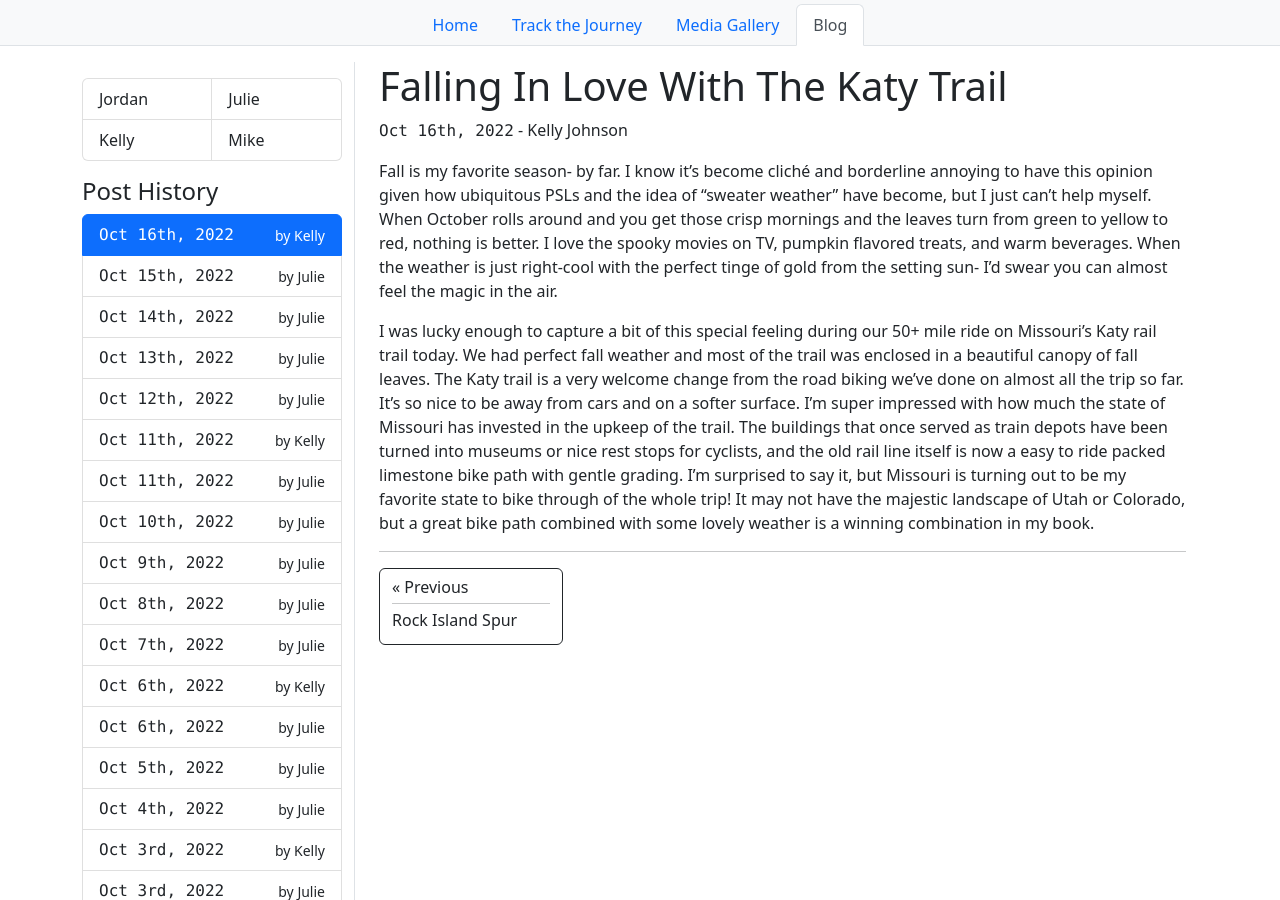
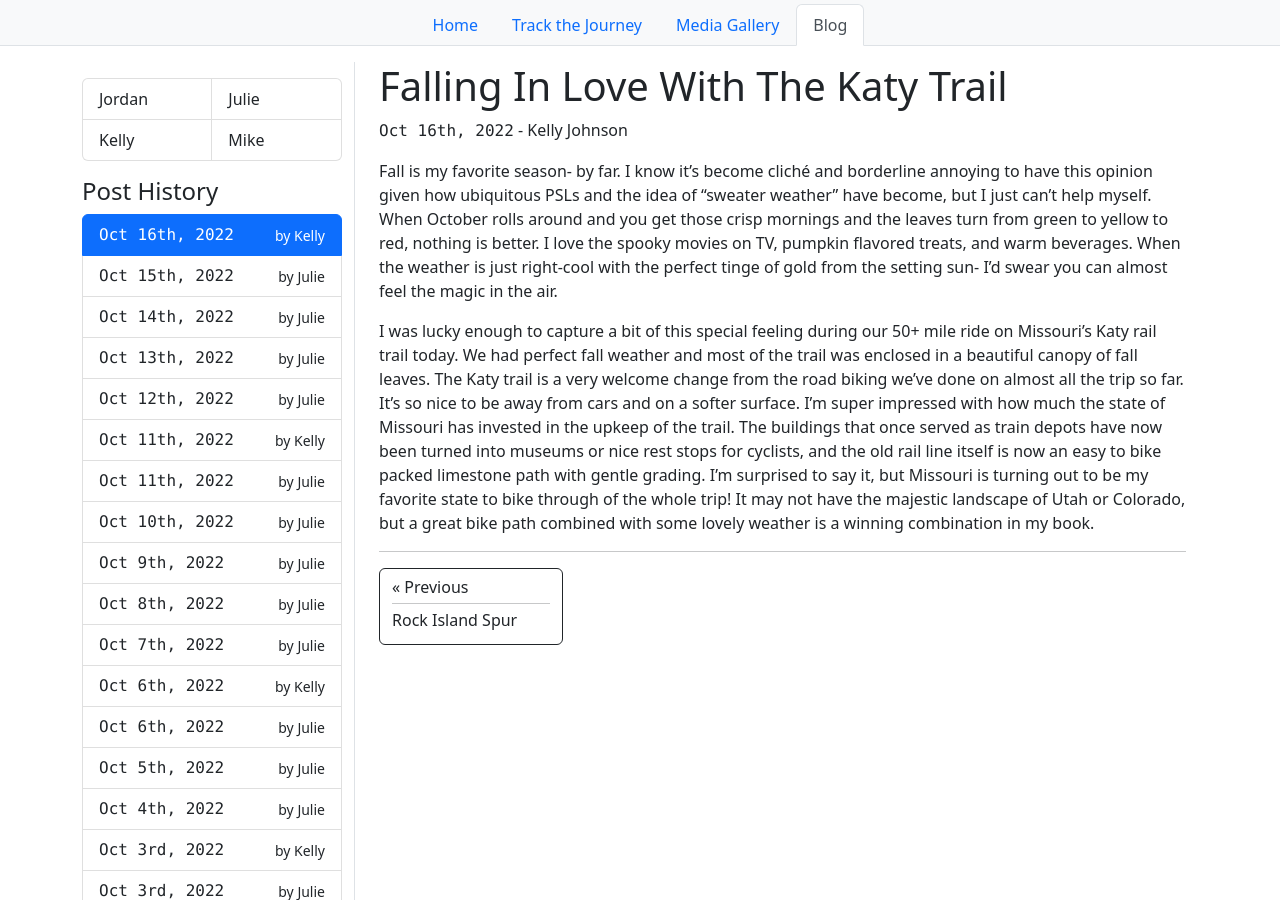
Before and after one commit to mdeanjones/bike-across-america, a Jekyll site: the page built from site/blog/kelly/_posts/2022-10-16-FALLing-In-Love-With-The-Katy-Trail.md, in a window 1280 px wide and 900 px high. Built offline with Jekyll 4.4.1, drawn with Linux system fonts in a browser that asks for light colours.

Commit message:
Update 2022-10-16-FALLing-In-Love-With-The-Katy-Trail.md
Fixed typos

```diff
--- a/site/blog/kelly/_posts/2022-10-16-FALLing-In-Love-With-The-Katy-Trail.md
+++ b/site/blog/kelly/_posts/2022-10-16-FALLing-In-Love-With-The-Katy-Trail.md
@@ -1,3 +1,3 @@
 Fall is my favorite season- by far.  I know it's become cliché and borderline annoying to have this opinion given how ubiquitous PSLs and the idea of "sweater weather" have become, but I just can't help myself.  When October rolls around and you get those crisp mornings and the leaves turn from green to yellow to red, nothing is better.  I love the spooky movies on TV, pumpkin flavored treats, and warm beverages.  When the weather is just right-cool with the perfect tinge of gold from the setting sun- I'd swear you can almost feel the magic in the air.
 
-I was lucky enough to capture a bit of this special feeling during our 50+ mile ride on Missouri's Katy rail trail today.  We had perfect fall weather and most of the trail was enclosed in a beautiful canopy of fall leaves.  The Katy trail is a very welcome change from the road biking we've done on almost all the trip so far.  It's so nice to be away from cars and on a softer surface.  I'm super impressed with how much the state of Missouri has invested in the upkeep of the trail.  The buildings that once served as train depots have been turned into museums or nice rest stops for cyclists, and the old rail line itself is now a easy to ride packed limestone bike path with gentle grading.  I'm surprised to say it, but Missouri is turning out to be my favorite state to bike through of the whole trip!  It may not have the majestic landscape of Utah or Colorado, but a great bike path combined with some lovely weather is a winning combination in my book.
+I was lucky enough to capture a bit of this special feeling during our 50+ mile ride on Missouri's Katy rail trail today.  We had perfect fall weather and most of the trail was enclosed in a beautiful canopy of fall leaves.  The Katy trail is a very welcome change from the road biking we've done on almost all the trip so far.  It's so nice to be away from cars and on a softer surface.  I'm super impressed with how much the state of Missouri has invested in the upkeep of the trail.  The buildings that once served as train depots have now been turned into museums or nice rest stops for cyclists, and the old rail line itself is now an easy to bike packed limestone path with gentle grading.  I'm surprised to say it, but Missouri is turning out to be my favorite state to bike through of the whole trip!  It may not have the majestic landscape of Utah or Colorado, but a great bike path combined with some lovely weather is a winning combination in my book.
```
